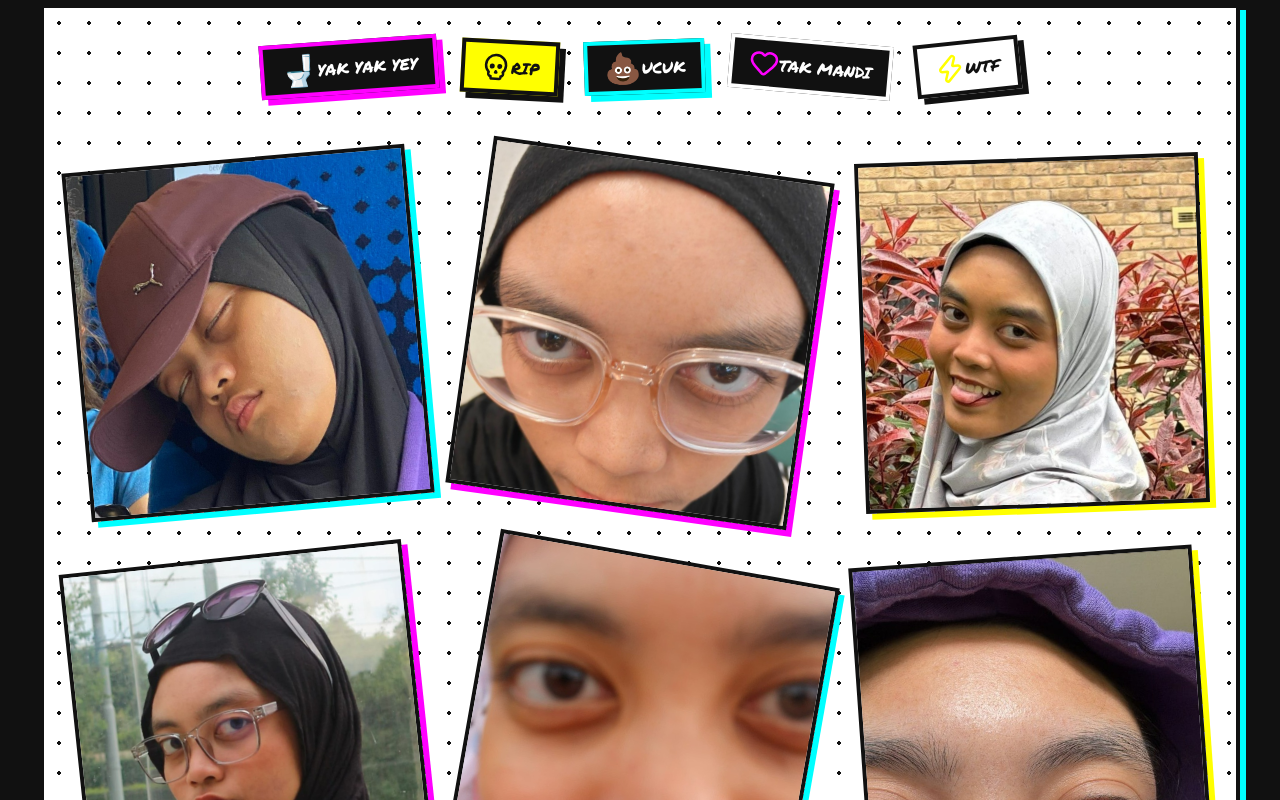
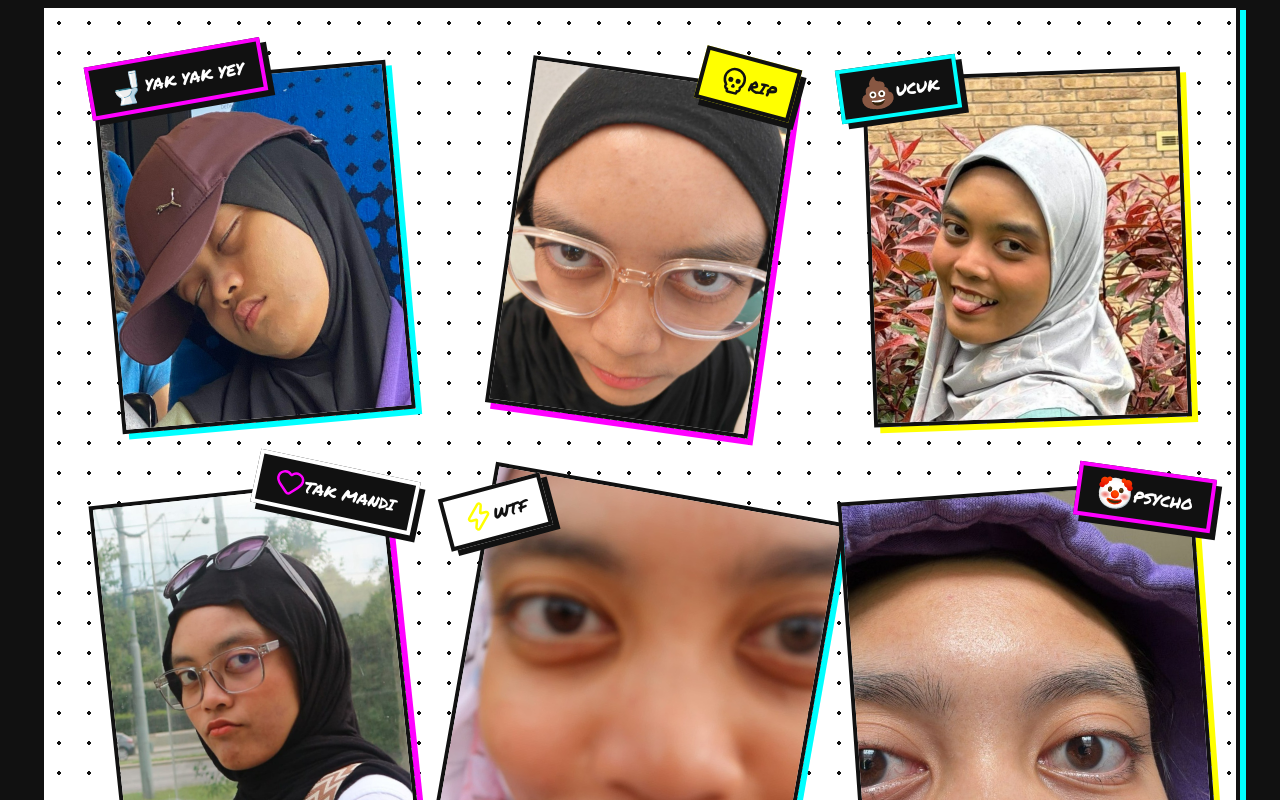
Before and after one commit to NurazimRoizan/thethird, a React (Vite) app: page / in a window 1280 px wide. Shown: the part 2160-2960 px from the top of the page. Built offline with nearby package versions, Linux system fonts and the light colour scheme.

Commit message:
Attach stickers slanted to corners of each photo

```diff
--- a/src/components/EvidenceRoom.jsx
+++ b/src/components/EvidenceRoom.jsx
@@ -16,8 +16,8 @@ const Sticker = ({ children, color, rotate }) => {
         display: 'inline-flex',
         alignItems: 'center',
         justifyContent: 'center',
-        zIndex: 50,
-        cursor: 'grab'
+        cursor: 'grab',
+        boxShadow: 'var(--shadow-brutal-black)'
       }}
     >
       {children}
@@ -72,53 +72,96 @@ const EvidenceRoom = () => {
           backgroundImage: 'radial-gradient(var(--bg-void) 2px, transparent 2px)',
           backgroundSize: '30px 30px',
           boxShadow: 'var(--shadow-brutal-cyan)',
-          padding: '2rem'
+          padding: '4rem 2rem'
         }}
       >
-        {/* Draggable Stickers Dock */}
+        {/* User Photos Grid */}
+        <div style={{
+          display: 'grid',
+          gridTemplateColumns: 'repeat(auto-fit, minmax(300px, 1fr))',
+          gap: '4rem 2rem',
+          alignItems: 'center',
+          justifyItems: 'center'
+        }}>
+
+          {/* Photo 1 */}
+          <div style={{ position: 'relative' }}>
+            <img src="/img1.jpg" alt="Photo 1" style={{ width: '100%', height: '350px', objectFit: 'cover', border: 'var(--border-thick-black)', transform: 'rotate(-5deg)', boxShadow: 'var(--shadow-brutal-cyan)' }} />
             {!nuked && (
-          <div style={{ display: 'flex', flexWrap: 'wrap', justifyContent: 'center', gap: '1.5rem', marginBottom: '4rem' }}>
-            <Sticker color="pink" rotate={-4}>
+              <div style={{ position: 'absolute', top: '-20px', left: '-20px', zIndex: 10 }}>
+                <Sticker color="pink" rotate={-10}>
                   <span style={{ fontSize: '30px', lineHeight: 1 }}>🚽</span>
                   <span className="font-marker ml-2 text-black font-bold text-lg">YAK YAK YEY</span>
                 </Sticker>
+              </div>
+            )}
+          </div>
 
-            <Sticker color="yellow" rotate={3}>
+          {/* Photo 2 */}
+          <div style={{ position: 'relative' }}>
+            <img src="/img2.jpg" alt="Photo 2" style={{ width: '100%', height: '350px', objectFit: 'cover', border: 'var(--border-thick-black)', transform: 'rotate(8deg)', boxShadow: 'var(--shadow-brutal-pink)' }} />
+            {!nuked && (
+              <div style={{ position: 'absolute', top: '-15px', right: '-25px', zIndex: 10 }}>
+                <Sticker color="yellow" rotate={15}>
                   <Skull size={30} color="var(--bg-void)" />
                   <span className="font-marker ml-2 text-black font-bold text-lg">RIP</span>
                 </Sticker>
+              </div>
+            )}
+          </div>
 
-            <Sticker color="cyan" rotate={-2}>
+          {/* Photo 3 */}
+          <div style={{ position: 'relative' }}>
+            <img src="/img3.jpg" alt="Photo 3" style={{ width: '100%', height: '350px', objectFit: 'cover', border: 'var(--border-thick-black)', transform: 'rotate(-2deg)', boxShadow: 'var(--shadow-brutal-yellow)' }} />
+            {!nuked && (
+              <div style={{ position: 'absolute', top: '-10px', left: '-30px', zIndex: 10 }}>
+                <Sticker color="cyan" rotate={-8}>
                   <span style={{ fontSize: '30px', lineHeight: 1 }}>💩</span>
                   <span className="font-marker ml-2 text-black font-bold text-lg">UCUK</span>
                 </Sticker>
+              </div>
+            )}
+          </div>
 
-            <Sticker color="black-bg" rotate={5}>
+          {/* Photo 4 */}
+          <div style={{ position: 'relative' }}>
+            <img src="/img4.jpg" alt="Photo 4" style={{ width: '100%', height: '350px', objectFit: 'cover', border: 'var(--border-thick-black)', transform: 'rotate(-6deg)', boxShadow: 'var(--shadow-brutal-pink)' }} />
+            {!nuked && (
+              <div style={{ position: 'absolute', top: '-25px', right: '-15px', zIndex: 10 }}>
+                <Sticker color="black-bg" rotate={12}>
                   <Heart size={30} color="var(--pink-scream)" />
                   <span className="font-marker ml-2 text-white font-bold text-lg">TAK MANDI</span>
                 </Sticker>
+              </div>
+            )}
+          </div>
 
-            <Sticker color="white-bg" rotate={-6}>
+          {/* Photo 5 */}
+          <div style={{ position: 'relative' }}>
+            <img src="/img5.jpg" alt="Photo 5" style={{ width: '100%', height: '350px', objectFit: 'cover', border: 'var(--border-thick-black)', transform: 'rotate(10deg)', boxShadow: 'var(--shadow-brutal-cyan)' }} />
+            {!nuked && (
+              <div style={{ position: 'absolute', top: '-5px', left: '-20px', zIndex: 10 }}>
+                <Sticker color="white-bg" rotate={-15}>
                   <Zap size={30} color="var(--yellow-hazard)" />
                   <span className="font-marker ml-2 text-black font-bold text-lg">WTF</span>
                 </Sticker>
               </div>
             )}
+          </div>
 
-        {/* User Photos Grid */}
-        <div style={{
-          display: 'grid',
-          gridTemplateColumns: 'repeat(auto-fit, minmax(280px, 1fr))',
-          gap: '3rem',
-          alignItems: 'center',
-          justifyItems: 'center'
-        }}>
-          <img src="/img1.jpg" alt="Photo 1" style={{ width: '100%', height: '350px', objectFit: 'cover', border: 'var(--border-thick-black)', transform: 'rotate(-5deg)', boxShadow: 'var(--shadow-brutal-cyan)' }} />
-          <img src="/img2.jpg" alt="Photo 2" style={{ width: '100%', height: '350px', objectFit: 'cover', border: 'var(--border-thick-black)', transform: 'rotate(8deg)', boxShadow: 'var(--shadow-brutal-pink)' }} />
-          <img src="/img3.jpg" alt="Photo 3" style={{ width: '100%', height: '350px', objectFit: 'cover', border: 'var(--border-thick-black)', transform: 'rotate(-2deg)', boxShadow: 'var(--shadow-brutal-yellow)' }} />
-          <img src="/img4.jpg" alt="Photo 4" style={{ width: '100%', height: '350px', objectFit: 'cover', border: 'var(--border-thick-black)', transform: 'rotate(-6deg)', boxShadow: 'var(--shadow-brutal-pink)' }} />
-          <img src="/img5.jpg" alt="Photo 5" style={{ width: '100%', height: '350px', objectFit: 'cover', border: 'var(--border-thick-black)', transform: 'rotate(10deg)', boxShadow: 'var(--shadow-brutal-cyan)' }} />
+          {/* Photo 6 */}
+          <div style={{ position: 'relative' }}>
             <img src="/img6.jpg" alt="Photo 6" style={{ width: '100%', height: '350px', objectFit: 'cover', border: 'var(--border-thick-black)', transform: 'rotate(-4deg)', boxShadow: 'var(--shadow-brutal-yellow)' }} />
+            {!nuked && (
+              <div style={{ position: 'absolute', top: '-20px', right: '-10px', zIndex: 10 }}>
+                <Sticker color="pink" rotate={8}>
+                  <span style={{ fontSize: '30px', lineHeight: 1 }}>🤡</span>
+                  <span className="font-marker ml-2 text-black font-bold text-lg">PSYCHO</span>
+                </Sticker>
+              </div>
+            )}
+          </div>
+
         </div>
 
         {nuked && (
```
Lines whose indentation alone changed are shown as unchanged.
